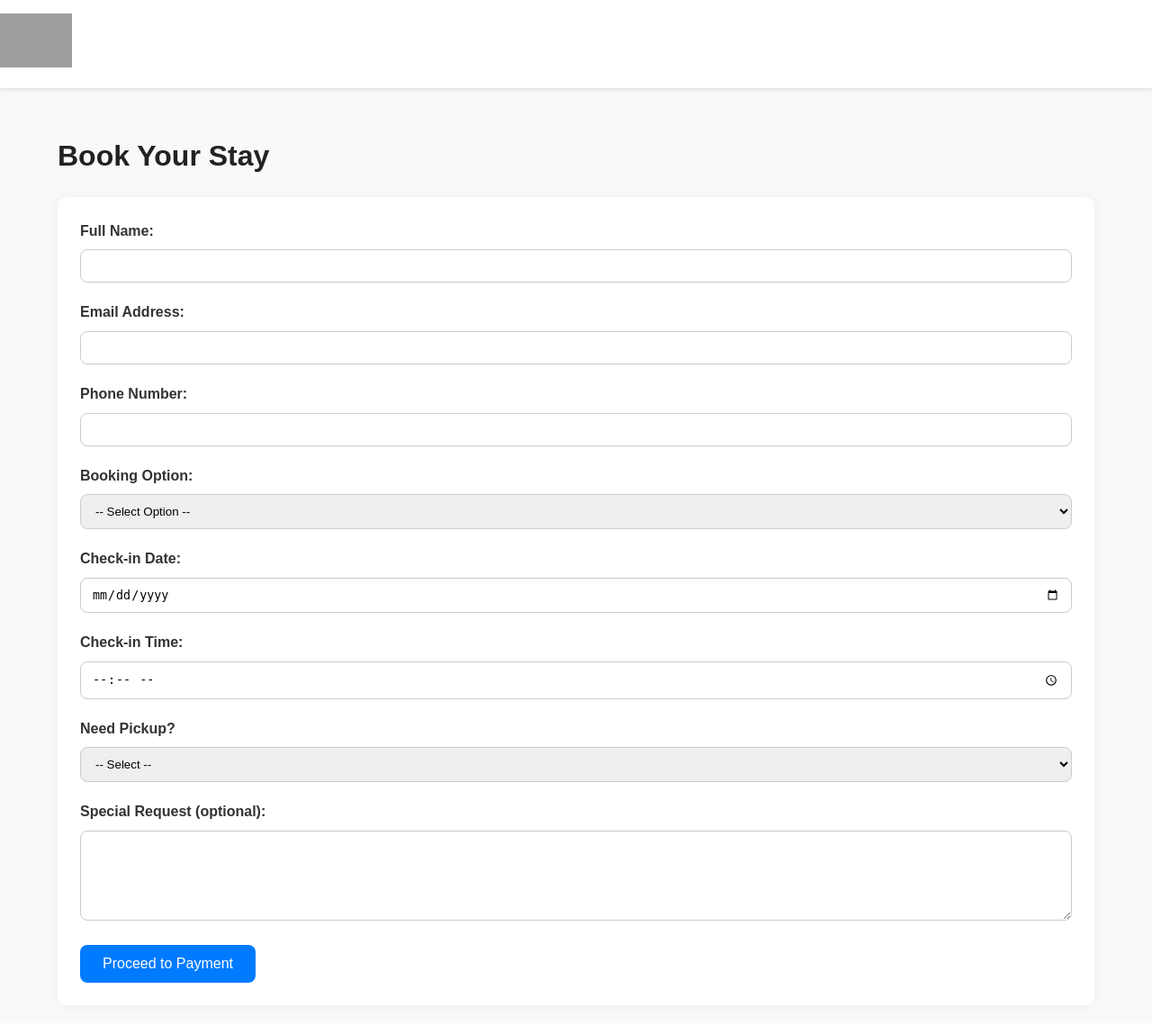
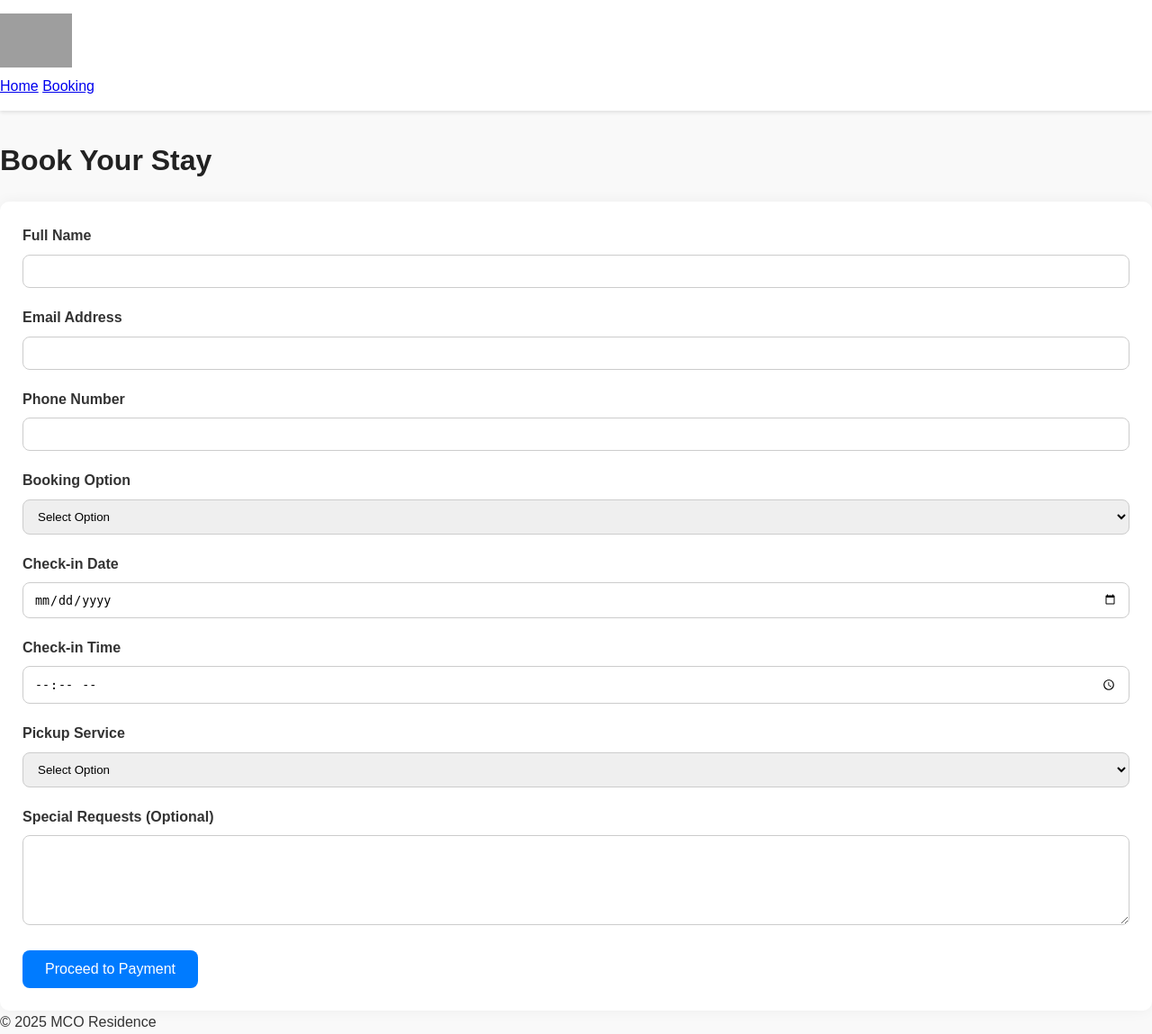
Before and after one commit to TtBuoyPta97/MCO-RESIDENCE, a Flask app: template templates/booking.html in a window 1280 px wide. Shown: the whole page at 90% size. Before the commit the page ends 1092 px from the top, so only its background shows below. Run offline with Flask 3, Linux system fonts and the light colour scheme; the template is opened without the code that fills it, so the values that code supplies are empty; grey boxes are pictures that could not be loaded.

Commit message:
Update booking.html

```diff
--- a/templates/booking.html
+++ b/templates/booking.html
@@ -3,96 +3,98 @@
 <head>
     <meta charset="UTF-8">
     <title>Booking - MCO Residence</title>
-    <link rel="stylesheet" href="{{ url_for('static', filename='styleii.css') }}">
+    <link rel="stylesheet" href="{{ url_for('static', filename='css/styleii.css') }}">
 </head>
 <body>
-    <header>
-        <div class="logo">
-            <img src="{{ url_for('static', filename='mco landscape.jpeg') }}" alt="MCO Residence Logo">
-        </div>
+
+    <header class="header">
+        <img src="{{ url_for('static', filename='mco landscape.jpeg') }}" alt="MCO Residence Logo" class="logo">
+        <nav>
+            <a href="{{ url_for('index') }}">Home</a>
+            <a href="{{ url_for('booking') }}">Booking</a>
+        </nav>
     </header>
 
-    <div class="container">
+    <main class="form-container">
         <h1>Book Your Stay</h1>
-        <form action="{{ url_for('booking') }}" method="POST">
-            <label for="name">Full Name:</label>
-            <input type="text" id="name" name="name" required>
+        <form method="POST" action="{{ url_for('booking') }}">
+            <label>Full Name</label>
+            <input type="text" name="name" required>
 
-            <label for="email">Email Address:</label>
-            <input type="email" id="email" name="email" required>
+            <label>Email Address</label>
+            <input type="email" name="email" required>
 
-            <label for="phone">Phone Number:</label>
-            <input type="text" id="phone" name="phone" required>
+            <label>Phone Number</label>
+            <input type="text" name="phone" required>
 
-            <label for="booking_option">Booking Option:</label>
-            <select id="booking_option" name="booking_option" required onchange="toggleCheckoutDate()">
-                <option value="">-- Select Option --</option>
+            <label>Booking Option</label>
+            <select name="booking_option" id="booking_option" required onchange="toggleCheckoutDate()">
+                <option value="">Select Option</option>
                 <option value="night">Night (R450)</option>
                 <option value="hour">1 Hour (R150)</option>
                 <option value="2hours">2 Hours (R250)</option>
             </select>
 
             <div id="checkin">
-                <label for="checkin_date">Check-in Date:</label>
-                <input type="date" id="checkin_date" name="checkin_date" required>
+                <label>Check-in Date</label>
+                <input type="date" name="checkin_date" required>
 
-                <label for="checkin_time">Check-in Time:</label>
-                <input type="time" id="checkin_time" name="checkin_time" required>
+                <label>Check-in Time</label>
+                <input type="time" name="checkin_time" required>
             </div>
 
-            <div id="checkout" style="display:none;">
-                <label for="checkout_date">Check-out Date:</label>
-                <input type="date" id="checkout_date" name="checkout_date">
+            <div id="checkout" style="display: none;">
+                <label>Check-out Date</label>
+                <input type="date" name="checkout_date">
             </div>
 
-            <label for="pickup">Need Pickup?</label>
-            <select id="pickup" name="pickup" onchange="togglePickupLocation()" required>
-                <option value="">-- Select --</option>
+            <label>Pickup Service</label>
+            <select name="pickup" id="pickup" required onchange="togglePickupLocation()">
+                <option value="">Select Option</option>
                 <option value="no">No</option>
                 <option value="yes">Yes</option>
             </select>
 
-            <div id="pickup_location_div" style="display:none;">
-                <label for="pickup_location">Select Garage:</label>
-                <select id="pickup_location" name="pickup_location">
-                    <option value="">-- Choose Garage --</option>
-                    <option value="Garage 1">Garage 1</option>
-                    <option value="Garage 2">Garage 2</option>
-                    <option value="Garage 3">Garage 3</option>
+            <div id="pickup_location_container" style="display: none;">
+                <label>Pickup Location</label>
+                <select name="pickup_location">
+                    <option value="Mamelodi">Mamelodi (R50)</option>
+                    <option value="Pretoria Central">Pretoria Central (R70)</option>
                 </select>
             </div>
 
-            <label for="special">Special Request (optional):</label>
-            <textarea id="special" name="special" rows="3"></textarea>
+            <label>Special Requests (Optional)</label>
+            <textarea name="special"></textarea>
 
             <button type="submit">Proceed to Payment</button>
         </form>
-    </div>
+    </main>
+
+    <footer>
+        <p>&copy; 2025 MCO Residence</p>
+    </footer>
 
 <script>
     function toggleCheckoutDate() {
-            var bookingOption = document.getElementById('booking_option').value;
-            var checkoutDiv = document.getElementById('checkout');
-
-            if (bookingOption === 'night') {
-                checkoutDiv.style.display = 'block';
-                document.getElementById('checkout_date').required = true;
+        var option = document.getElementById('booking_option').value;
+        var checkout = document.getElementById('checkout');
+        if (option === 'night') {
+            checkout.style.display = 'block';
         } else {
-                checkoutDiv.style.display = 'none';
-                document.getElementById('checkout_date').required = false;
+            checkout.style.display = 'none';
         }
     }
 
     function togglePickupLocation() {
         var pickup = document.getElementById('pickup').value;
-            var pickupDiv = document.getElementById('pickup_location_div');
-
+        var pickupContainer = document.getElementById('pickup_location_container');
         if (pickup === 'yes') {
-                pickupDiv.style.display = 'block';
+            pickupContainer.style.display = 'block';
         } else {
-                pickupDiv.style.display = 'none';
+            pickupContainer.style.display = 'none';
         }
     }
 </script>
+
 </body>
 </html>
```
Lines whose indentation alone changed are shown as unchanged.
